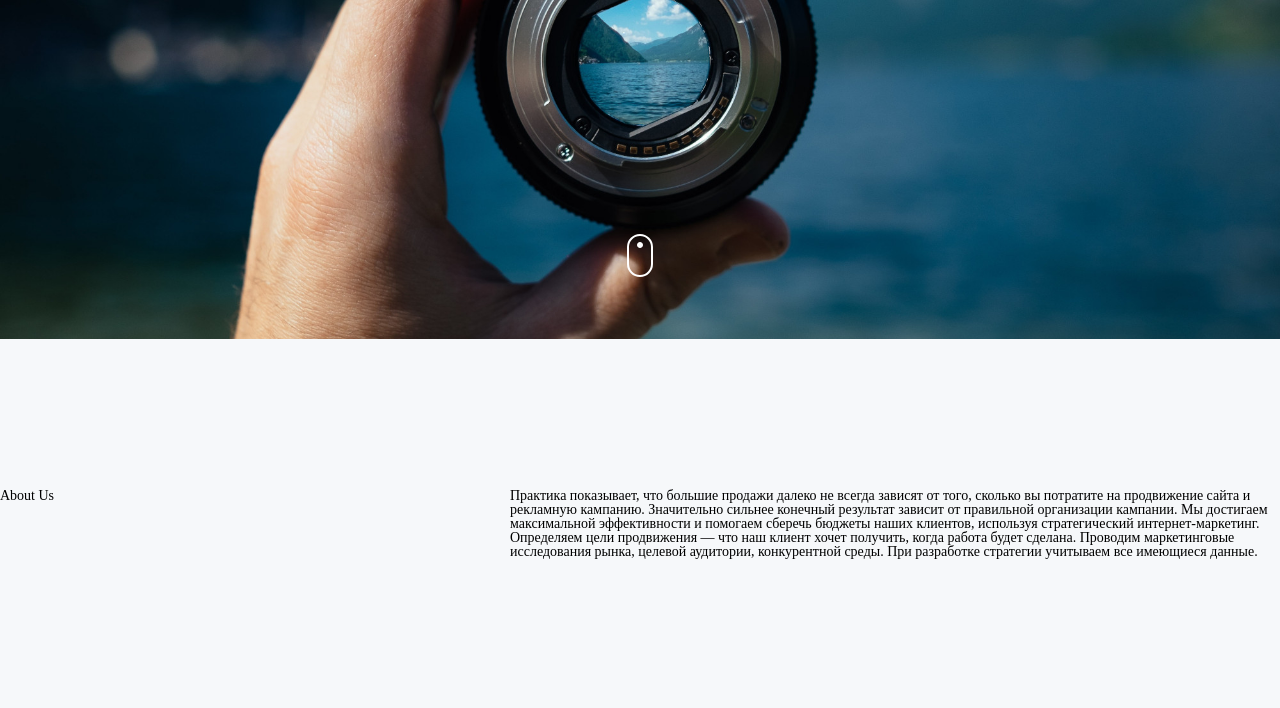
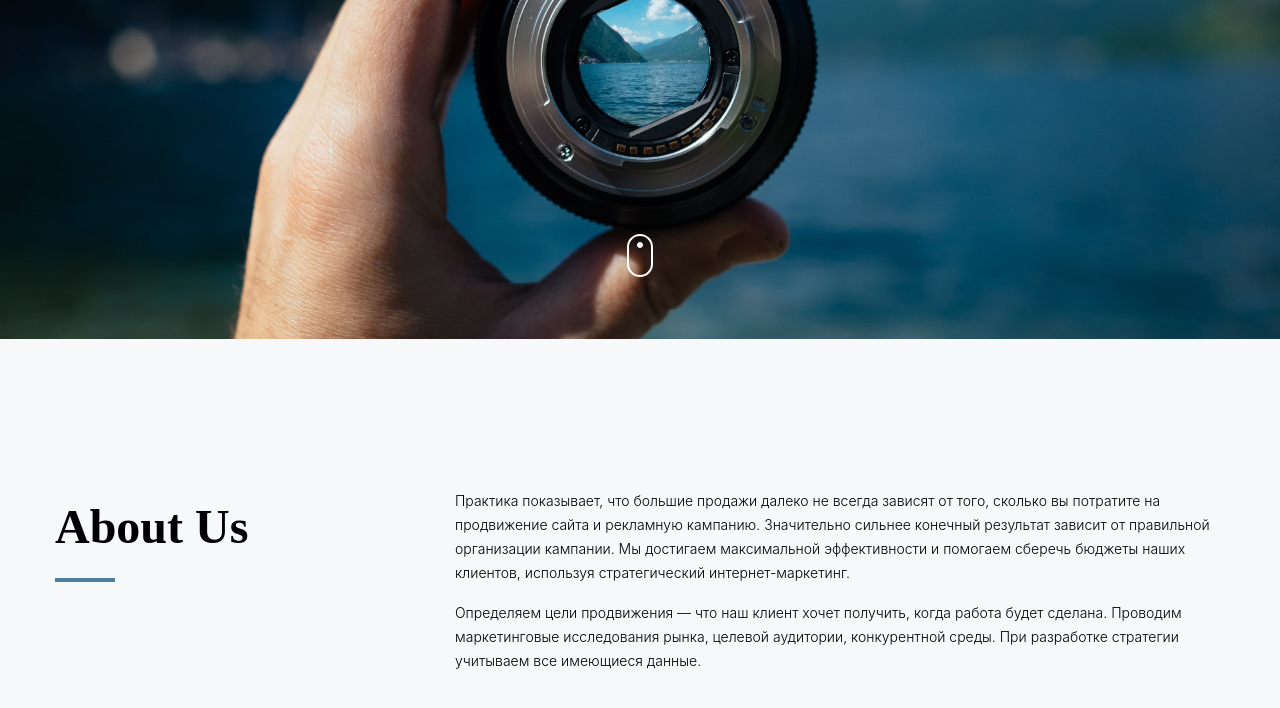
Before and after one commit to Soluyanov-Andrey/layout-FotoWebsite, a website built with webpack: page src/index.html in a window 1280 px wide. Shown: the part 434-1142 px from the top of the page. Built offline with nearby package versions, Linux system fonts and the light colour scheme.

Commit message:
about+refact

```diff
--- a/src/index.html
+++ b/src/index.html
@@ -6,7 +6,7 @@
 </head>
 <body>
  <!--* -----header----->
-  <header class="header">
+<header class="header">
     <div class="header__one">
 
            <a href="#" class="header__logo-a">
@@ -43,7 +43,7 @@
              </nav>
 
     </div>
- </header>
+</header>
 
  <!--* -----banner----->
 
@@ -63,7 +63,7 @@
  <!--* -----about----->
 <article class="about">
   <div class="about_one">
-    <div class="about__header">About Us</div>
+    <h2 class="about__header">About Us</h2>
     <div class="about__text">
       <p>Практика показывает, что большие продажи далеко не всегда зависят от того, сколько вы потратите на продвижение сайта и рекламную кампанию. Значительно сильнее конечный результат зависит от правильной организации кампании. Мы достигаем максимальной эффективности и помогаем сберечь бюджеты наших клиентов, используя стратегический интернет-маркетинг.</p>
       <p>Определяем цели продвижения — что наш клиент хочет получить, когда работа будет сделана. Проводим маркетинговые исследования рынка, целевой аудитории, конкурентной среды. При разработке стратегии учитываем все имеющиеся данные. </p>
--- a/src/index.scss
+++ b/src/index.scss
@@ -44,7 +44,7 @@
         latter-spacing: 0.6px;
 
         &:hover{
-          border-bottom: 1px solid #FCBB08;
+          border-bottom: 1px solid #4e7f9c;
         }
       }
 
@@ -92,14 +92,41 @@
 //*-----about----->
 .about {
         background-color: #f6f8fa;
-        padding: 150px 0 160px;
+        padding: 150px 0 144px;
       }
   .about_one {
+    @include container();
     display: flex;
     justify-content: space-between;
   }
     .about__header {
+      font-family: 'Montserrat';
+      font-style: normal;
+      font-weight: 700;
+      font-size: 48px;
+      line-height: 75px;
+
+      padding-bottom: 18px;
+      align-self: flex-start;
+      position:relative;
+
+      &:after{
+        content: "";
+        position: absolute;
+        width: 60px;
+        height: 4px;
+        background-color: #4e7f9c;
+        bottom: 0;
+        left: 0;
+      }
     }
+
       .about__text p{
+        font-family: 'SF Pro Display';
+        font-style: normal;
+        font-weight: 300;
+        font-size: 14px;
+        line-height: 24px;
         max-width: 770px;
+        margin-bottom: 16px;
       }
```
